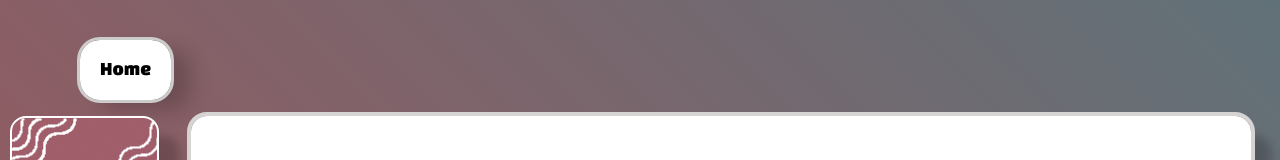
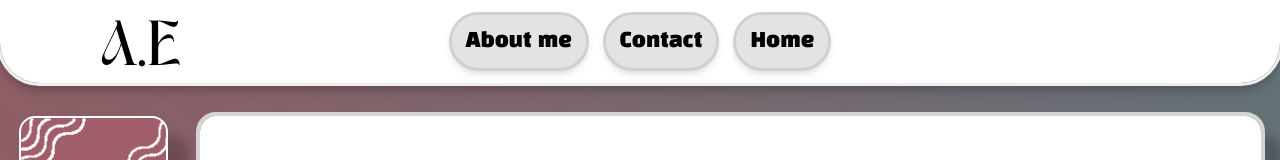
Before and after one commit to RedFrosttt/Artur-Homepage, a plain HTML site: page index_persona.html in a window 1280 px wide. Shown: the top 160 px of the page. Drawn offline with Linux system fonts and the light colour scheme.

Commit message:
Add files via upload

```diff
--- a/CSS/styles.css
+++ b/CSS/styles.css
@@ -26,7 +26,6 @@ body {
         background-position: 0% 50%;
     }
 }
-
 
 header {
     width: 100%;
--- a/CSS/styles_persona.css
+++ b/CSS/styles_persona.css
@@ -29,28 +29,68 @@ body {
     }
 }
 
-.home_button {
-    color: rgb(0, 0, 0);
+
+header {
+    width: 100%;
+    background-color: white;
+    padding: 15px 0;
+    border-bottom-left-radius: 40px; /* Rounded bottom-left corner */
+    border-bottom-right-radius: 40px; /* Rounded bottom-right corner */
+    position: fixed;
+    top: 0;
+    left: 0;
+    right: 0;
+    z-index: 1000;
+
+    outline-style: solid;
+    outline-color: rgb(238, 238, 238);
+    outline-width: 3px;
+    box-shadow: 0 8px 8px rgba(0, 0, 0, 0.2);
+
+}
+
+.logo {
+    position: absolute;
+    margin-top: -210px;
+    margin-left: -267px;
+
+}
+
+.navbar ul {
+    list-style-type: none;
+    margin: 0;
+    padding: 0;
+    display: flex;
+    justify-content: center;
+    gap: 20px; /* Adjust the spacing between items */
+}
+
+.navbar a {
+    color: black;
     text-decoration: none;
-    background-color: #ffffff;
-    outline: solid;
-    outline-color: #cccccc;
+    padding: 14px;
+    font-size: 20px;
+    display: inline-block;
+}
 
-    margin-bottom: 900px;
-    margin-top: 40px;
-    margin-left: 80px;
-    margin-right: -190px;
 
-    padding-right: 20px;
-    padding-left: 20px;
-    padding-top: 20px;
-    padding-bottom: 40px;
-    border-radius: 20px;
+.navbar a:hover {
+    background-color: #ebebeb;
+    transition: 0.3s;
+    border-radius: 30px;
+}
 
-    box-shadow: 20px 10px 20px rgba(0, 0, 0, 0.2);
+.navbar li{
+    background-color: #e3e3e3;
+    border-radius: 30px;
 
-    font-weight:lighter;
+    outline-style: solid;
+    outline-width: 3px;
+    outline-color: rgb(208, 208, 208);
+
+    box-shadow: 0 4px 8px rgba(0, 0, 0, 0.2);
 }
+
 
 .black-han-sans-regular {
     font-family: "Black Han Sans", sans-serif;
--- a/index_persona.html
+++ b/index_persona.html
@@ -14,8 +14,21 @@
         <link rel="stylesheet" href="CSS/styles_persona.css">
         <title>Code-Artur-About-me</title>
     </head>
+
+    <header>
+        <div class="logo"> <img src="IMG\logo.png"> </div>
+        <nav class="navbar">
+            <ul>
+                <li><a href="index_persona.html">About me</a></li>
+                <li><a href="index_contact.html">Contact</a></li>
+                <li><a href="index.html">Home</a></li>
+            </ul>
+        </nav>
+    </header>
+
     <body>
-        <a href="index.html" class="home_button">Home</a>
+
+
 
         <div class="container">
 
```
